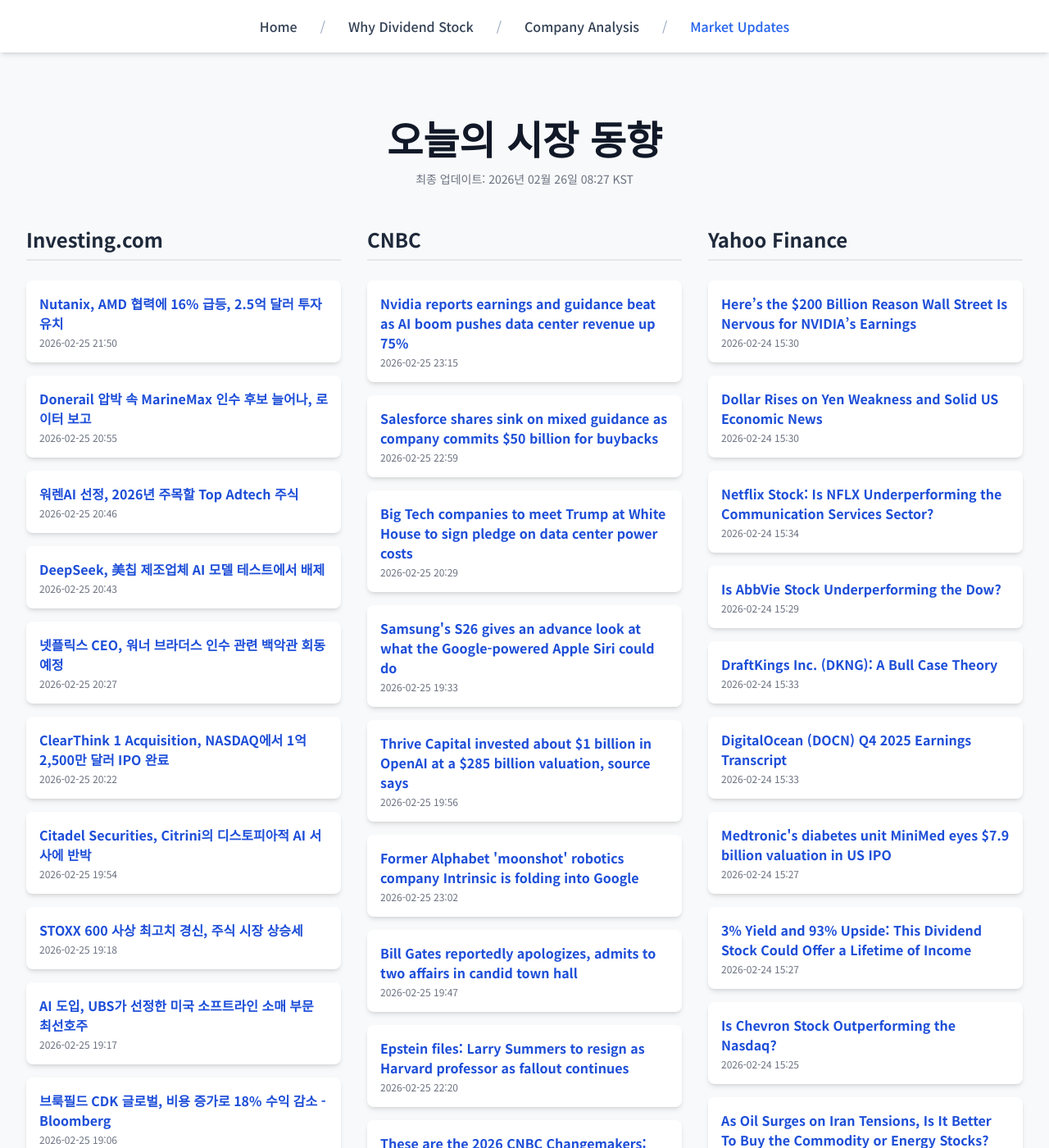
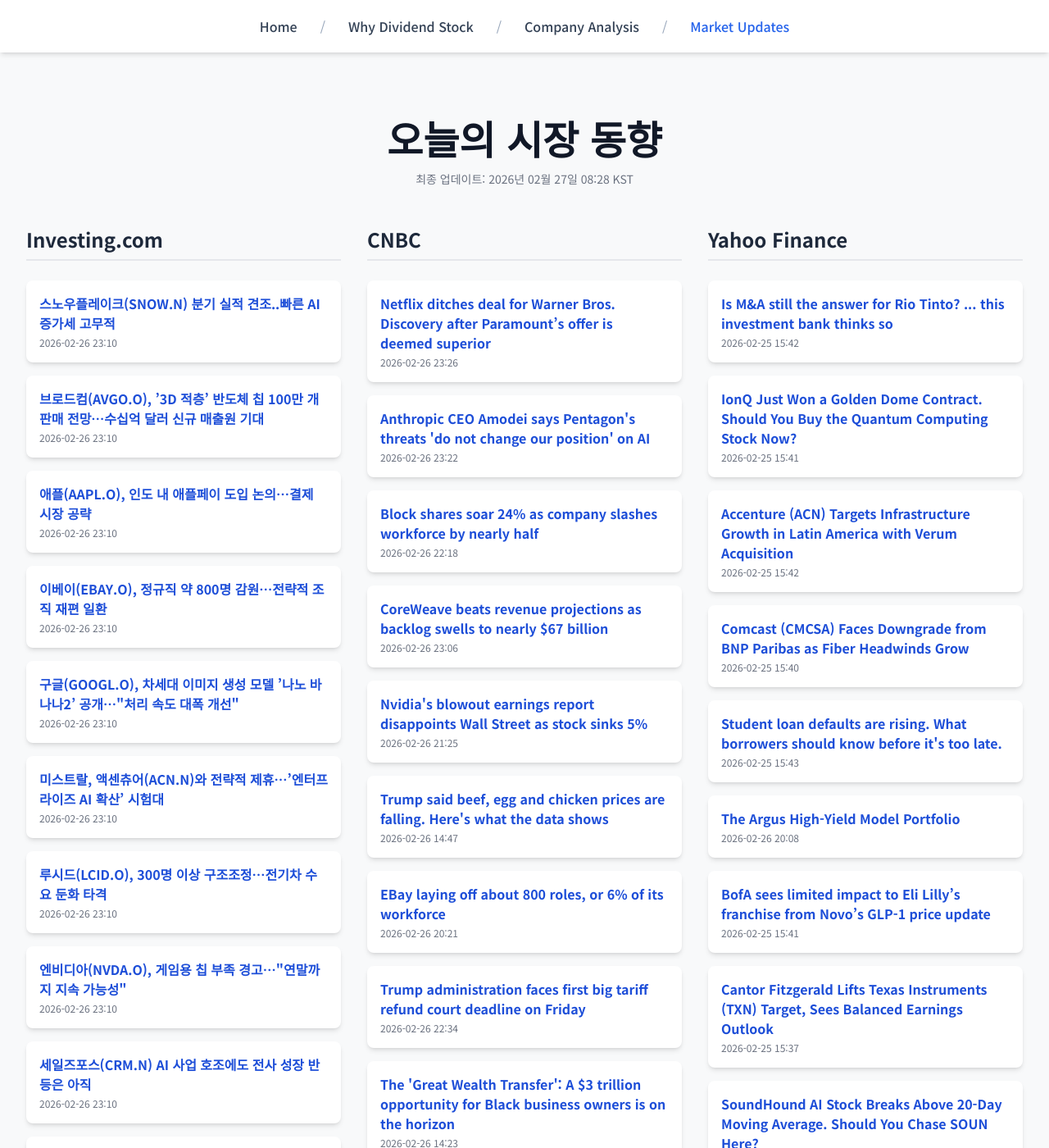
Before and after one commit to Kay-Hwang/my-company-analysis, a Jekyll site: the page built from market-updates.html, in a window 1280 px wide and 1400 px high. Shown: the whole window at 82% size. Built offline with Jekyll 4.4.1, drawn with Linux system fonts in a browser that asks for light colours; nearby versions of some CDN libraries; a script that is not in the unit is left out; some of the changed text lies outside the part shown.

Commit message:
Update daily data

```diff
--- a/_data/latest_data.json
+++ b/_data/latest_data.json
@@ -1,190 +1,190 @@
 {
-  "lastUpdated": "2026년 02월 26일 08:27 KST",
+  "lastUpdated": "2026년 02월 27일 08:28 KST",
   "news": {
     "investing": [
       {
-        "title": "Nutanix, AMD 협력에 16% 급등, 2.5억 달러 투자 유치",
-        "link": "https://kr.investing.com/news/stock-market-news/article-93CH-1840308",
-        "pubDate": "2026-02-25 21:50:20",
-        "summary": "Nutanix, AMD 협력에 16% 급등, 2.5억 달러 투자 유치"
+        "title": "스노우플레이크(SNOW.N) 분기 실적 견조..빠른 AI 증가세 고무적",
+        "link": "https://kr.investing.com/news/stock-market-news/article-1843453",
+        "pubDate": "2026-02-26 23:10:50",
+        "summary": "스노우플레이크(SNOW.N) 분기 실적 견조..빠른 AI 증가세 고무적"
       },
       {
-        "title": "Donerail 압박 속 MarineMax 인수 후보 늘어나, 로이터 보고",
-        "link": "https://kr.investing.com/news/stock-market-news/article-1840100",
-        "pubDate": "2026-02-25 20:55:09",
-        "summary": "Donerail 압박 속 MarineMax 인수 후보 늘어나, 로이터 보고"
+        "title": "브로드컴(AVGO.O), ’3D 적층’ 반도체 칩 100만 개 판매 전망…수십억 달러 신규 매출원 기대",
+        "link": "https://kr.investing.com/news/stock-market-news/article-1843452",
+        "pubDate": "2026-02-26 23:10:50",
+        "summary": "브로드컴(AVGO.O), ’3D 적층’ 반도체 칩 100만 개 판매 전망…수십억 달러 신규 매출원 기대"
       },
       {
-        "title": "워렌AI 선정, 2026년 주목할 Top Adtech 주식",
-        "link": "https://kr.investing.com/news/stock-market-news/article-93CH-1840083",
-        "pubDate": "2026-02-25 20:46:46",
-        "summary": "워렌AI 선정, 2026년 주목할 Top Adtech 주식"
+        "title": "애플(AAPL.O), 인도 내 애플페이 도입 논의…결제 시장 공략",
+        "link": "https://kr.investing.com/news/stock-market-news/article-1843451",
+        "pubDate": "2026-02-26 23:10:50",
+        "summary": "애플(AAPL.O), 인도 내 애플페이 도입 논의…결제 시장 공략"
       },
       {
-        "title": "DeepSeek, 美칩 제조업체 AI 모델 테스트에서 배제",
-        "link": "https://kr.investing.com/news/stock-market-news/article-93CH-1840077",
-        "pubDate": "2026-02-25 20:43:09",
-        "summary": "DeepSeek, 美칩 제조업체 AI 모델 테스트에서 배제"
+        "title": "이베이(EBAY.O), 정규직 약 800명 감원…전략적 조직 재편 일환",
+        "link": "https://kr.investing.com/news/stock-market-news/article-1843450",
+        "pubDate": "2026-02-26 23:10:49",
+        "summary": "이베이(EBAY.O), 정규직 약 800명 감원…전략적 조직 재편 일환"
       },
       {
-        "title": "넷플릭스 CEO, 워너 브라더스 인수 관련 백악관 회동 예정",
-        "link": "https://kr.investing.com/news/stock-market-news/article-93CH-1840051",
-        "pubDate": "2026-02-25 20:27:06",
-        "summary": "넷플릭스 CEO, 워너 브라더스 인수 관련 백악관 회동 예정"
+        "title": "구글(GOOGL.O), 차세대 이미지 생성 모델 ’나노 바나나2’ 공개…\"처리 속도 대폭 개선\"",
+        "link": "https://kr.investing.com/news/stock-market-news/article-1843449",
+        "pubDate": "2026-02-26 23:10:49",
+        "summary": "구글(GOOGL.O), 차세대 이미지 생성 모델 ’나노 바나나2’ 공개…\"처리 속도 대폭 개선\""
       },
       {
-        "title": "ClearThink 1 Acquisition, NASDAQ에서 1억 2,500만 달러 IPO 완료",
-        "link": "https://kr.investing.com/news/stock-market-news/article-432SI-1840043",
-        "pubDate": "2026-02-25 20:22:08",
-        "summary": "ClearThink 1 Acquisition, NASDAQ에서 1억 2,500만 달러 IPO 완료"
+        "title": "미스트랄, 액센츄어(ACN.N)와 전략적 제휴…’엔터프라이즈 AI 확산’ 시험대",
+        "link": "https://kr.investing.com/news/stock-market-news/article-1843448",
+        "pubDate": "2026-02-26 23:10:49",
+        "summary": "미스트랄, 액센츄어(ACN.N)와 전략적 제휴…’엔터프라이즈 AI 확산’ 시험대"
       },
       {
-        "title": "Citadel Securities, Citrini의 디스토피아적 AI 서사에 반박",
-        "link": "https://kr.investing.com/news/stock-market-news/article-1839996",
-        "pubDate": "2026-02-25 19:54:17",
-        "summary": "Citadel Securities, Citrini의 디스토피아적 AI 서사에 반박"
+        "title": "루시드(LCID.O), 300명 이상 구조조정…전기차 수요 둔화 타격",
+        "link": "https://kr.investing.com/news/stock-market-news/article-1843447",
+        "pubDate": "2026-02-26 23:10:49",
+        "summary": "루시드(LCID.O), 300명 이상 구조조정…전기차 수요 둔화 타격"
       },
       {
-        "title": "STOXX 600 사상 최고치 경신, 주식 시장 상승세",
-        "link": "https://kr.investing.com/news/stock-market-news/article-93CH-1839944",
-        "pubDate": "2026-02-25 19:18:05",
-        "summary": "STOXX 600 사상 최고치 경신, 주식 시장 상승세"
+        "title": "엔비디아(NVDA.O), 게임용 칩 부족 경고…\"연말까지 지속 가능성\"",
+        "link": "https://kr.investing.com/news/stock-market-news/article-1843446",
+        "pubDate": "2026-02-26 23:10:48",
+        "summary": "엔비디아(NVDA.O), 게임용 칩 부족 경고…\"연말까지 지속 가능성\""
       },
       {
-        "title": "AI 도입, UBS가 선정한 미국 소프트라인 소매 부문 최선호주",
-        "link": "https://kr.investing.com/news/stock-market-news/article-93CH-1839940",
-        "pubDate": "2026-02-25 19:17:29",
-        "summary": "AI 도입, UBS가 선정한 미국 소프트라인 소매 부문 최선호주"
+        "title": "세일즈포스(CRM.N) AI 사업 호조에도 전사 성장 반등은 아직",
+        "link": "https://kr.investing.com/news/stock-market-news/article-1843445",
+        "pubDate": "2026-02-26 23:10:48",
+        "summary": "세일즈포스(CRM.N) AI 사업 호조에도 전사 성장 반등은 아직"
       },
       {
-        "title": "브룩필드 CDK 글로벌, 비용 증가로 18% 수익 감소 - Bloomberg",
-        "link": "https://kr.investing.com/news/stock-market-news/article-93CH-1839922",
-        "pubDate": "2026-02-25 19:06:42",
-        "summary": "브룩필드 CDK 글로벌, 비용 증가로 18% 수익 감소 - Bloomberg"
+        "title": "영원무역, 핵심 고객사 글로벌 실적 성장 지속-DB증권",
+        "link": "https://kr.investing.com/news/stock-market-news/article-1843444",
+        "pubDate": "2026-02-26 23:10:48",
+        "summary": "영원무역, 핵심 고객사 글로벌 실적 성장 지속-DB증권"
       }
     ],
     "cnbc": [
       {
-        "title": "Nvidia reports earnings and guidance beat as AI boom pushes data center revenue up 75%",
-        "link": "https://www.cnbc.com/2026/02/25/nvidia-nvda-earnings-report-q4-2026.html",
-        "pubDate": "Wed, 25 Feb 2026 23:15:33 GMT",
-        "summary": "Nvidia has been the best performer on Wall Street this year among tech's megacap companies."
+        "title": "Netflix ditches deal for Warner Bros. Discovery after Paramount’s offer is deemed superior",
+        "link": "https://www.cnbc.com/2026/02/26/warner-bros-discovery-paramount-skydance-deal-superior-netflix.html",
+        "pubDate": "Thu, 26 Feb 2026 23:26:45 GMT",
+        "summary": "Netflix is ditching a deal to buy Warner Bros. Discovery's studio and streaming assets after the WBD board deemed a revised bid by Paramount to be superior."
       },
       {
-        "title": "Salesforce shares sink on mixed guidance as company commits $50 billion for buybacks",
-        "link": "https://www.cnbc.com/2026/02/25/salesforce-crm-q4-earnings-report-2026.html",
-        "pubDate": "Wed, 25 Feb 2026 22:59:18 GMT",
-        "summary": "Salesforce posted accelerating growth and pushed up its long-range revenue target thanks to a recent acquisition."
+        "title": "Anthropic CEO Amodei says Pentagon's threats 'do not change our position' on AI",
+        "link": "https://www.cnbc.com/2026/02/26/anthropic-pentagon-ai-amodei.html",
+        "pubDate": "Thu, 26 Feb 2026 23:22:59 GMT",
+        "summary": "Anthropic said its negotiations with the DoD are still ongoing."
       },
       {
-        "title": "Big Tech companies to meet Trump at White House to sign pledge on data center power costs",
-        "link": "https://www.cnbc.com/2026/02/25/trump-tech-ai-data-center-electricity-price-pledge.html",
-        "pubDate": "Wed, 25 Feb 2026 20:29:54 GMT",
-        "summary": "The companies attending the March 4 meeting include Amazon, Google, Meta, Microsoft, xAI, Oracle and OpenAI, a White House official confirmed."
+        "title": "Block shares soar 24% as company slashes workforce by nearly half",
+        "link": "https://www.cnbc.com/2026/02/26/block-laying-off-about-4000-employees-nearly-half-of-its-workforce.html",
+        "pubDate": "Thu, 26 Feb 2026 22:18:12 GMT",
+        "summary": "Block said Thursday it's laying off more than 4,000 employees, or about half of its headcount."
       },
       {
-        "title": "Samsung's S26 gives an advance look at what the Google-powered Apple Siri could do",
-        "link": "https://www.cnbc.com/2026/02/25/samsung-s26-launch-gemini-ai-apple-siri.html",
-        "pubDate": "Wed, 25 Feb 2026 19:33:54 GMT",
-        "summary": "The Samsung S26 has three separate AI systems with Google's Gemini, Perplexity and its own upgraded Bixby."
+        "title": "CoreWeave beats revenue projections as backlog swells to nearly $67 billion",
+        "link": "https://www.cnbc.com/2026/02/26/coreweave-crwv-q4-earnings-report-2025.html",
+        "pubDate": "Thu, 26 Feb 2026 23:06:06 GMT",
+        "summary": "CoreWeave is now sitting on a backlog of nearly $67 billion in revenue, with business from Meta and OpenAI."
       },
       {
-        "title": "Thrive Capital invested about $1 billion in OpenAI at a $285 billion valuation, source says",
-        "link": "https://www.cnbc.com/2026/02/25/thrive-capital-openai-joshua-kushner.html",
-        "pubDate": "Wed, 25 Feb 2026 19:56:41 GMT",
-        "summary": "The investment was separate from the $100 billion funding round that OpenAI is finalizing, according to a source."
+        "title": "Nvidia's blowout earnings report disappoints Wall Street as stock sinks 5%",
+        "link": "https://www.cnbc.com/2026/02/26/nvidia-nvda-stock-price-q4-earnings.html",
+        "pubDate": "Thu, 26 Feb 2026 21:25:25 GMT",
+        "summary": "\"The odds were stacked against them,\" Adam Phillips of EP Wealth Advisors told CNBC."
       },
       {
-        "title": "Former Alphabet 'moonshot' robotics company Intrinsic is folding into Google",
-        "link": "https://www.cnbc.com/2026/02/25/alphabet-robotics-software-intrinsic-google-ai.html",
-        "pubDate": "Wed, 25 Feb 2026 23:02:38 GMT",
-        "summary": "Instrinsic will use Gemini models and Cloud and work closely with Google DeepMind."
+        "title": "Trump said beef, egg and chicken prices are falling. Here's what the data shows",
+        "link": "https://www.cnbc.com/2026/02/26/trump-beef-egg-chicken-food-prices.html",
+        "pubDate": "Thu, 26 Feb 2026 14:47:35 GMT",
+        "summary": "President Donald Trump said that prices for certain proteins like beef, chicken and eggs have declined. Here's what the data shows about costs for these items."
       },
       {
-        "title": "Bill Gates reportedly apologizes, admits to two affairs in candid town hall",
-        "link": "https://www.cnbc.com/2026/02/25/bill-gates-epstein-files-affair.html",
-        "pubDate": "Wed, 25 Feb 2026 19:47:43 GMT",
-        "summary": "Bill Gates \"took responsibility for his actions\" in a meeting with employees of the Gates Foundation, which had held fundraising discussions with Epstein."
+        "title": "EBay laying off about 800 roles, or 6% of its workforce",
+        "link": "https://www.cnbc.com/2026/02/26/ebay-layoffs-800-workforce.html",
+        "pubDate": "Thu, 26 Feb 2026 20:21:38 GMT",
+        "summary": "The job cuts are occurring across the company, and are a result of its push to focus on \"strategic priorities,\" eBay said."
       },
       {
-        "title": "Epstein files: Larry Summers to resign as Harvard professor as fallout continues",
-        "link": "https://www.cnbc.com/2026/02/25/epstein-larry-summers-harvard-professor.html",
-        "pubDate": "Wed, 25 Feb 2026 22:20:27 GMT",
-        "summary": "Larry Summers last fall said, \"I am deeply ashamed of my actions and recognize the pain they have caused,\" after his emails with Jeffrey Epstein came to light."
+        "title": "Trump administration faces first big tariff refund court deadline on Friday",
+        "link": "https://www.cnbc.com/2026/02/26/trump-tariff-refunds-doj-court-deadline.html",
+        "pubDate": "Thu, 26 Feb 2026 22:34:35 GMT",
+        "summary": "Trump's DOJ has until Friday to decide on moving a tariff refund case to the Court of International Trade, the first deadline since the Supreme Court decision."
       },
       {
-        "title": "These are the 2026 CNBC Changemakers: See the full list of women transforming business",
-        "link": "https://www.cnbc.com/2026/02/25/changemakers-list-women-business-leadership.html",
-        "pubDate": "Wed, 25 Feb 2026 14:03:26 GMT",
-        "summary": "CNBC reveals the 2026 Changemakers list, an annual list spotlighting women whose accomplishments have left an indelible mark on the business world."
+        "title": "The 'Great Wealth Transfer': A $3 trillion opportunity for Black business owners is on the horizon",
+        "link": "https://www.cnbc.com/2026/02/26/the-great-wealth-transfer-a-3-trillion-opportunity-for-black-business-owners-is-on-the-horizon.html",
+        "pubDate": "Thu, 26 Feb 2026 14:23:06 GMT",
+        "summary": "Researchers forecast 6 million small- and medium-sized businesses, or SMBs, will be available for acquisition by 2035."
       },
       {
-        "title": "5 takeaways from Trump's State of the Union address",
-        "link": "https://www.cnbc.com/2026/02/25/takeaways-trump-state-of-the-union-2026.html",
-        "pubDate": "Wed, 25 Feb 2026 17:55:46 GMT",
-        "summary": "Democrats are nipping at the heels of the incumbent Republicans for control of Congress in the 2026 midterms."
+        "title": "Women’s wealth is expected to boom: Where they are investing and how they can maximize returns",
+        "link": "https://www.cnbc.com/2026/02/26/womens-wealth-is-expected-to-boom-where-they-are-investing-and-how-they-can-maximize-returns.html",
+        "pubDate": "Thu, 26 Feb 2026 20:39:43 GMT",
+        "summary": "Cerulli Associates anticipates $105 trillion in wealth will be passed down to heirs through 2048, with about $54 trillion of that inheritance going to spouses."
       }
     ],
     "yahoo": [
       {
-        "title": "Here’s the $200 Billion Reason Wall Street Is Nervous for NVIDIA’s Earnings",
-        "link": "https://finance.yahoo.com/news/200-billion-reason-wall-street-153015777.html",
-        "pubDate": "2026-02-24T15:30:15Z",
-        "summary": "Here’s the $200 Billion Reason Wall Street Is Nervous for NVIDIA’s Earnings"
+        "title": "Is M&A still the answer for Rio Tinto? ... this investment bank thinks so",
+        "link": "https://finance.yahoo.com/news/m-still-answer-rio-tinto-154200489.html",
+        "pubDate": "2026-02-25T15:42:00Z",
+        "summary": "Is M&A still the answer for Rio Tinto? ... this investment bank thinks so"
       },
       {
-        "title": "Dollar Rises on Yen Weakness and Solid US Economic News",
-        "link": "https://finance.yahoo.com/news/dollar-rises-yen-weakness-solid-153003350.html",
-        "pubDate": "2026-02-24T15:30:03Z",
-        "summary": "Dollar Rises on Yen Weakness and Solid US Economic News"
+        "title": "IonQ Just Won a Golden Dome Contract. Should You Buy the Quantum Computing Stock Now?",
+        "link": "https://finance.yahoo.com/news/ionq-just-won-golden-dome-154158940.html",
+        "pubDate": "2026-02-25T15:41:58Z",
+        "summary": "IonQ Just Won a Golden Dome Contract. Should You Buy the Quantum Computing Stock Now?"
       },
       {
-        "title": "Netflix Stock: Is NFLX Underperforming the Communication Services Sector?",
-        "link": "https://finance.yahoo.com/news/netflix-stock-nflx-underperforming-communication-153406425.html",
-        "pubDate": "2026-02-24T15:34:06Z",
-        "summary": "Netflix Stock: Is NFLX Underperforming the Communication Services Sector?"
+        "title": "Accenture (ACN) Targets Infrastructure Growth in Latin America with Verum Acquisition",
+        "link": "https://finance.yahoo.com/news/accenture-acn-targets-infrastructure-growth-154229088.html",
+        "pubDate": "2026-02-25T15:42:29Z",
+        "summary": "Accenture (ACN) Targets Infrastructure Growth in Latin America with Verum Acquisition"
       },
       {
-        "title": "Is AbbVie Stock Underperforming the Dow?",
-        "link": "https://finance.yahoo.com/news/abbvie-stock-underperforming-dow-152940361.html",
-        "pubDate": "2026-02-24T15:29:40Z",
-        "summary": "Is AbbVie Stock Underperforming the Dow?"
+        "title": "Comcast (CMCSA) Faces Downgrade from BNP Paribas as Fiber Headwinds Grow",
+        "link": "https://finance.yahoo.com/news/comcast-cmcsa-faces-downgrade-bnp-154016725.html",
+        "pubDate": "2026-02-25T15:40:16Z",
+        "summary": "Comcast (CMCSA) Faces Downgrade from BNP Paribas as Fiber Headwinds Grow"
       },
       {
-        "title": "DraftKings Inc. (DKNG): A Bull Case Theory",
-        "link": "https://finance.yahoo.com/news/draftkings-inc-dkng-bull-case-153346313.html",
-        "pubDate": "2026-02-24T15:33:46Z",
-        "summary": "DraftKings Inc. (DKNG): A Bull Case Theory"
+        "title": "Student loan defaults are rising. What borrowers should know before it's too late.",
+        "link": "https://finance.yahoo.com/personal-finance/student-loans/article/student-loan-defaults-are-rising-what-borrowers-should-know-before-its-too-late-154333663.html",
+        "pubDate": "2026-02-25T15:43:33Z",
+        "summary": "Student loan defaults are rising. What borrowers should know before it's too late."
       },
       {
-        "title": "DigitalOcean (DOCN) Q4 2025 Earnings Transcript",
-        "link": "https://finance.yahoo.com/news/digitalocean-docn-q4-2025-earnings-153300109.html",
-        "pubDate": "2026-02-24T15:33:00Z",
-        "summary": "DigitalOcean (DOCN) Q4 2025 Earnings Transcript"
+        "title": "The Argus High-Yield Model Portfolio",
+        "link": "https://finance.yahoo.com/research/reports/ARGUS_46280_ThematicPortfolio_1772136498000?yptr=yahoo&ncid=yahooproperties_plusresear_nm5q6ze1cei",
+        "pubDate": "2026-02-26T20:08:18Z",
+        "summary": "The Argus High-Yield Model Portfolio"
       },
       {
-        "title": "Medtronic's diabetes unit MiniMed eyes $7.9 billion valuation in US IPO",
-        "link": "https://finance.yahoo.com/news/medtronics-minimed-aims-raise-784-113953350.html",
-        "pubDate": "2026-02-24T15:27:44Z",
-        "summary": "Medtronic's diabetes unit MiniMed eyes $7.9 billion valuation in US IPO"
+        "title": "BofA sees limited impact to Eli Lilly’s franchise from Novo’s GLP-1 price update",
+        "link": "https://finance.yahoo.com/news/bofa-sees-limited-impact-eli-154101639.html",
+        "pubDate": "2026-02-25T15:41:01Z",
+        "summary": "BofA sees limited impact to Eli Lilly’s franchise from Novo’s GLP-1 price update"
       },
       {
-        "title": "3% Yield and 93% Upside: This Dividend Stock Could Offer a Lifetime of Income",
-        "link": "https://finance.yahoo.com/news/3-yield-93-upside-dividend-152734032.html",
-        "pubDate": "2026-02-24T15:27:34Z",
-        "summary": "3% Yield and 93% Upside: This Dividend Stock Could Offer a Lifetime of Income"
+        "title": "Cantor Fitzgerald Lifts Texas Instruments (TXN) Target, Sees Balanced Earnings Outlook",
+        "link": "https://finance.yahoo.com/news/cantor-fitzgerald-lifts-texas-instruments-153750213.html",
+        "pubDate": "2026-02-25T15:37:50Z",
+        "summary": "Cantor Fitzgerald Lifts Texas Instruments (TXN) Target, Sees Balanced Earnings Outlook"
       },
       {
-        "title": "Is Chevron Stock Outperforming the Nasdaq?",
-        "link": "https://finance.yahoo.com/news/chevron-stock-outperforming-nasdaq-152524863.html",
-        "pubDate": "2026-02-24T15:25:24Z",
-        "summary": "Is Chevron Stock Outperforming the Nasdaq?"
+        "title": "SoundHound AI Stock Breaks Above 20-Day Moving Average. Should You Chase SOUN Here?",
+        "link": "https://finance.yahoo.com/news/soundhound-ai-stock-breaks-above-153625317.html",
+        "pubDate": "2026-02-25T15:36:25Z",
+        "summary": "SoundHound AI Stock Breaks Above 20-Day Moving Average. Should You Chase SOUN Here?"
       },
       {
-        "title": "As Oil Surges on Iran Tensions, Is It Better To Buy the Commodity or Energy Stocks?",
-        "link": "https://finance.yahoo.com/news/oil-surges-iran-tensions-better-153632246.html",
-        "pubDate": "2026-02-24T15:36:32Z",
-        "summary": "As Oil Surges on Iran Tensions, Is It Better To Buy the Commodity or Energy Stocks?"
+        "title": "Loop Capital Upgrades Qualcomm (QCOM) to Buy, Sees Stock Nearing Turning Point",
+        "link": "https://finance.yahoo.com/news/loop-capital-upgrades-qualcomm-qcom-154640634.html",
+        "pubDate": "2026-02-25T15:46:40Z",
+        "summary": "Loop Capital Upgrades Qualcomm (QCOM) to Buy, Sees Stock Nearing Turning Point"
       }
     ]
   }
```
